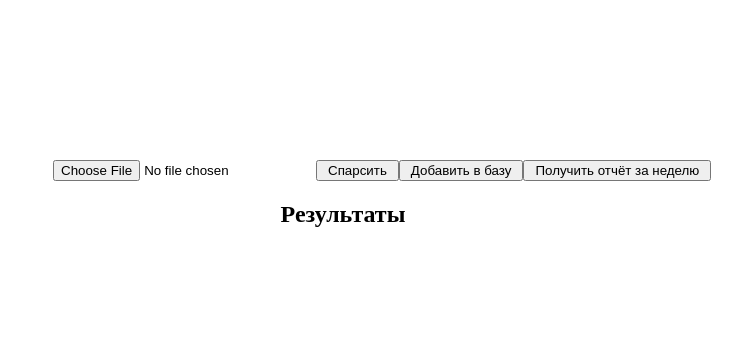
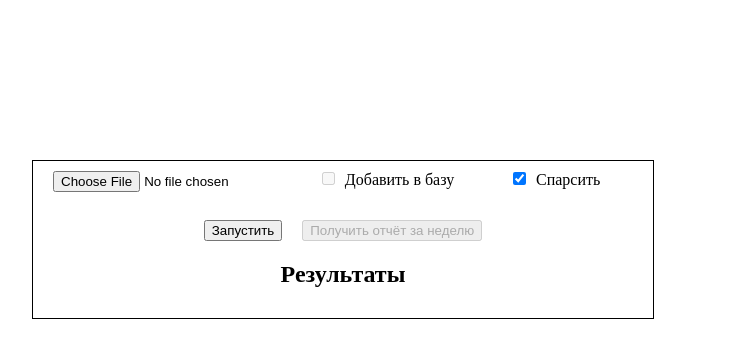
Before and after one commit to alexanderanchishkin/autoparts_parser, a Flask app: template templates/index.html in a window 1280 px wide. Shown: the top 358 px of the page, without its empty margins (297-1039 px from the left). Run offline with Flask 2, Linux system fonts and the light colour scheme; the template is opened without the code that fills it, so the values that code supplies are empty.

Commit message:
Layout fixes

```diff
--- a/backend/parser/parsers/parser.py
+++ b/backend/parser/parsers/parser.py
@@ -65,6 +65,10 @@ class Parser:
 
         parts_chunks = [parts[i:i + min(len(parts), self.BUFFER_SIZE)] for i in range(0, len(parts), self.BUFFER_SIZE)]
         for parts_chunk in parts_chunks:
+            if not settings.is_running:
+                print('Terminating...')
+                break
+
             if self.MULTI_REQUEST:
                 p = ThreadPool(self.THREADS_COUNT)
                 ready_parts_array = list(p.map(self.find_one_part, parts_chunk))
--- a/main.py
+++ b/main.py
@@ -59,6 +59,10 @@ def make():
         os.makedirs(temp_folder)
 
     f = request.files['file']
+
+    if not f:
+        return redirect('/')
+
     filename = f.filename
     f.save(os.path.join(folder, filename))
 
@@ -66,8 +70,13 @@ def make():
         return redirect('/')
 
     xlsx_name = os.path.join(os.path.join(current_app.root_path, app.config['UPLOAD_FOLDER']), filename)
-    p = DummyProcess(target=run_process, args=(xlsx_name, filename))
-    p.start()
+
+    if request.form.get('add_checkbox'):
+        DummyProcess(target=run_process, args=(xlsx_name, filename, 'add')).start()
+
+    if request.form.get('parse_checkbox'):
+        p = DummyProcess(target=run_process, args=(xlsx_name, filename))
+        p.start()
 
     return redirect('/')
 
@@ -77,12 +86,17 @@ def download_report(path):
     return send_from_directory('results', path)
 
 
-def run_process(xlsx_name, filename):
+def run_process(xlsx_name, filename, process='parse'):
     try:
         print('start process')
         settings.progress_list = []
         settings.is_running = True
-        return parse(xlsx_name, filename)
+
+        if process == 'parse':
+            return parse(xlsx_name, filename)
+        if process == 'add':
+            return 'ok'
+        return 'Nothing'
     except:
         return 'error'
     finally:
--- a/static/css/main.css
+++ b/static/css/main.css
@@ -1,22 +1,41 @@
 .wrapper {
-    width: 100%;
+    margin: 20vh auto 0 auto;
+    border: 1px solid black;
+    padding: 10px;
+    width: 600px;
 }
 
 .make-report {
-    display: flex;
-    justify-content: space-between;
-    max-width: 600px;
-    margin: 20vh auto 0 auto;
+    /*display: flex;*/
+    /*justify-content: space-between;*/
 }
 
 input {
-    padding: 0 10px;
-    margin: 0 auto;
+    margin: 0 10px;
+}
+
+input[type='file'] {
+    width: 200px;
+}
+
+.checkbox-label {
+    min-width: 140px;
 }
 
 .block {
     max-width: 600px;
     margin: 0 auto;
+}
+
+.options {
+    display: flex;
+    justify-content: space-between;
+}
+
+.buttons {
+    display: flex;
+    justify-content: center;
+    margin-top: 10px;
 }
 
 .results-block {
--- a/templates/index.html
+++ b/templates/index.html
@@ -11,24 +11,30 @@
         <form class="make-report" method="post" enctype="multipart/form-data">
             <input type="hidden" name="a" value="1">
             {% if not is_running %}
+                <div class="options">
                     <input type="file"
                            name="file"
                     >
+                    <label class="checkbox-label"><input type="checkbox" name="add_checkbox" value="add" disabled>Добавить в базу</label>
+                    <label class="checkbox-label"><input type="checkbox" name="parse_checkbox" value="parse" checked>Спарсить</label>
+                </div>
+                <br>
+                <div class="buttons">
                     <input type="submit"
-                       name="parse_button"
-                       value="Спарсить"
+                           name="run_button"
+                           value="Запустить"
                     >
                     <input type="submit"
-                       name="parse_button"
-                       value="Добавить в базу"
+                           name="report_button"
+                           value="Получить отчёт за неделю"
+                           disabled
                     >
-                <input type="submit"
-                       name="parse_button"
-                       value="Получить отчёт за неделю"
-                >
+                </div>
             {% else %}
                 {% if progress_bar < 100 %}
+                    <div class="buttons">
                         <input type="submit" name="stop_button" value="Остановить">
+                    </div>
                 {% endif %}
             {% endif %}
         </form>
```
Lines whose indentation alone changed are shown as unchanged.
